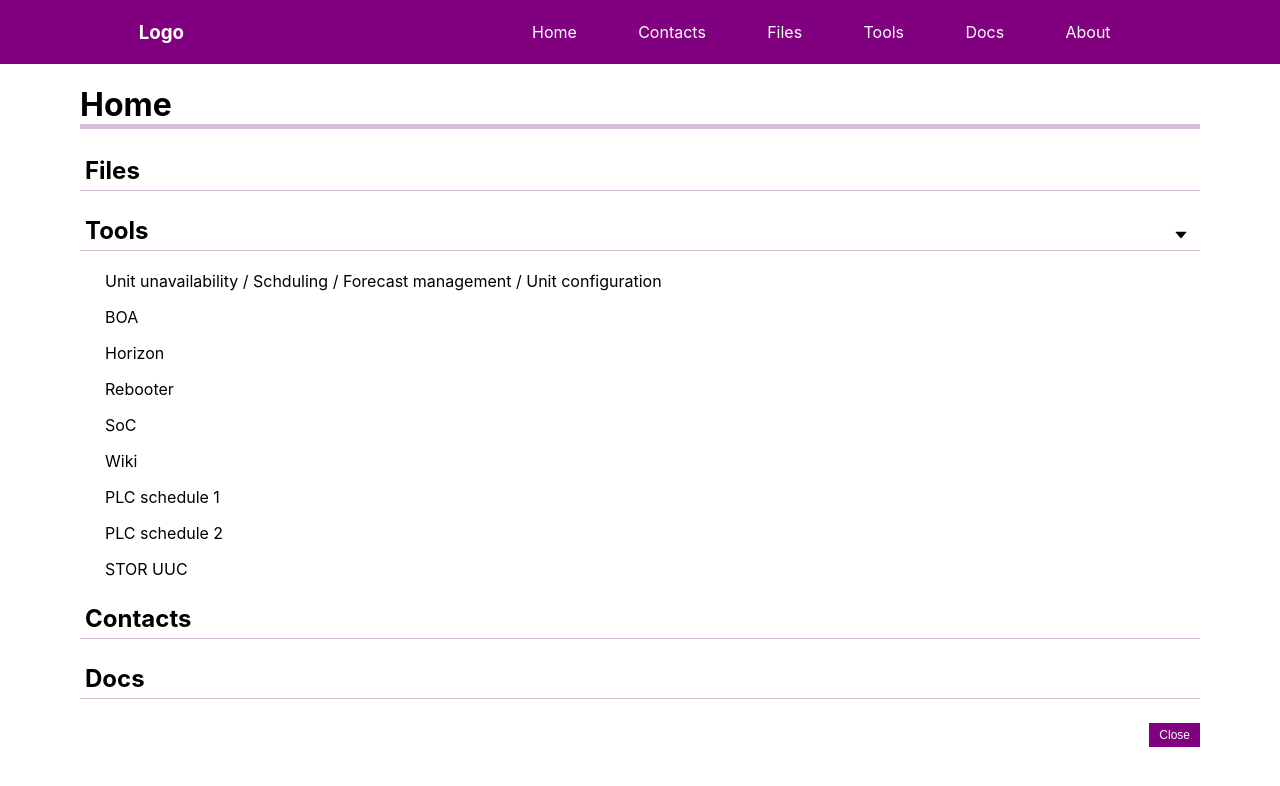
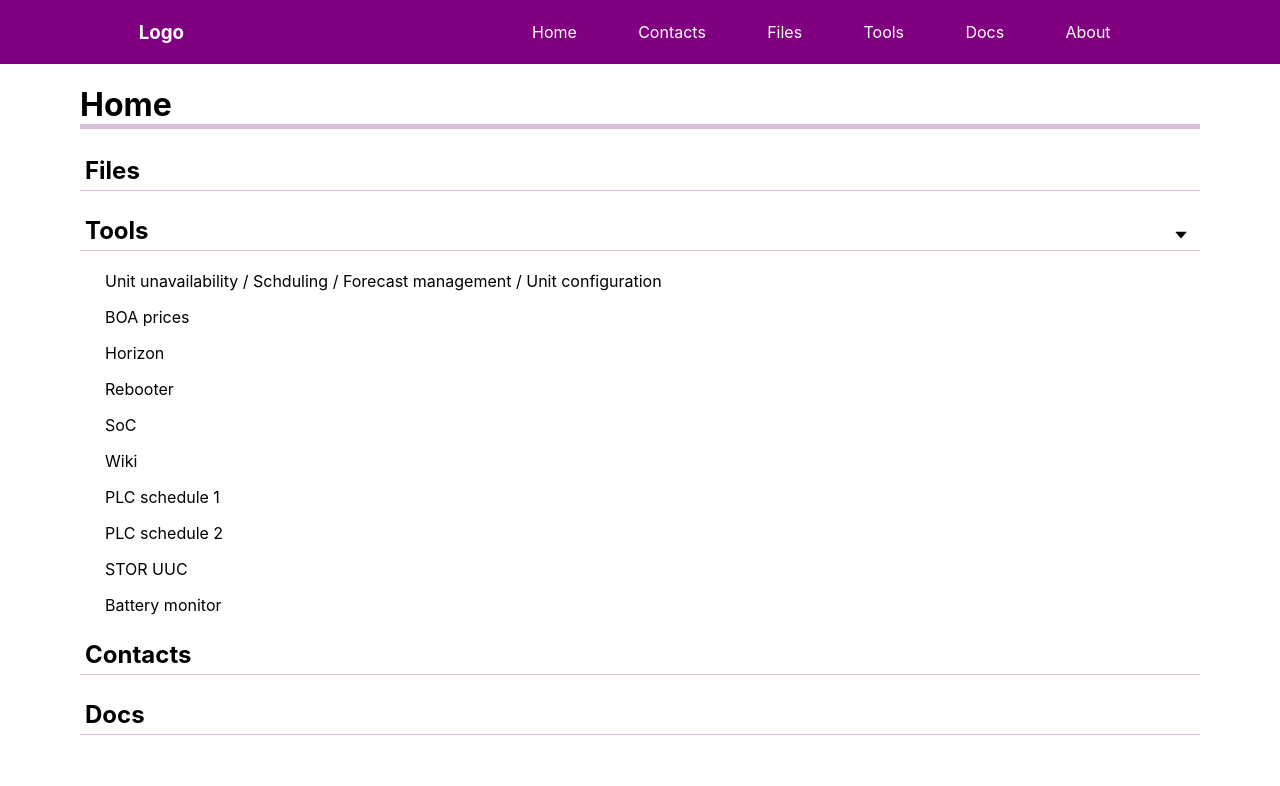
Before and after one commit to ypablo/system-operator-database, a React (Create React App) app: page / in a window 1280 px wide. Both pictures are taken after a click on the element "Tools". Shown: the top 786 px of the page. Built offline with nearby package versions, Linux system fonts and the light colour scheme.

Commit message:
Modify frames

```diff
--- a/src/components/Home/home.js
+++ b/src/components/Home/home.js
@@ -26,21 +26,25 @@ function Home() {
                         <button className="button-arrow-up" type="button" ><AiFillCaretUp/></button> }
                 </h2>
             </div>
-                {showLinks ? (
+                {showLinks ?
                 <div>
                      {showFrame ?
-                        ( <div>
+                        <div>
                             <button type="button" onClick={() => setFrame(!showFrame) } className="button-close">Close</button>
-                            <iframe title="Modal1" className="frames" src={"http://10.0.64.131:10080/unit_unavailability"}/>
-                        </div> ):
-                    <p className="frame-link" onClick={()=> setFrame(!showFrame)}>Unit unavailability / Schduling / Forecast management / Unit configuration</p>}
+                            <iframe title="Frame1" className="frames" src={"http://10.0.64.131:10080/unit_unavailability"}/>
+                        </div>
+                        :
+                        <p className="frame-link" onClick={()=> setFrame(!showFrame)}>
+                            Unit unavailability / Schduling / Forecast management / Unit configuration
+                        </p>
+                    }
 
 
 
                     <p>
                         <a style={navStyle}
                         href="http://reports.vm.martinenergy.local/~iainh/boa.py"
-                        target="_blank" rel="noopener noreferrer">BOA</a>
+                        target="_blank" rel="noopener noreferrer">BOA prices</a>
                     </p>
                     <p>
                         <a style={navStyle}
@@ -77,16 +81,25 @@ function Home() {
                         href="https://10.0.64.23/gp/uuc/"
                         target="_blank" rel="noopener noreferrer">STOR UUC</a>
                     </p>
-                </div>) : null }
+
+
+                    {showFrame ?
+                        <div>
+                            <button type="button" onClick={() => setFrame(!showFrame) } className="button-close">Close</button>
+                            <iframe title="Frame10" className="frames" src={"http://192.168.16.74:8888/"}/>
+                        </div>
+                        :
+                        <p className="frame-link" onClick={()=> setFrame(!showFrame)}>
+                            Battery monitor
+                        </p>
+                    }
+
+                </div>
+                :
+                null }
            <h2 className="home-subtitle">Contacts</h2>
            <h2 className="home-subtitle">Docs</h2>
 
-           <div>
-                <button type="button" onClick={() => setFrame(!showFrame) } className="button-close">Close</button>
-                {showFrame ? (
-                    <iframe title="Modal Embed" className="frames" src={"http://192.168.16.79/cgi-bin/gsm.pl"}/>
-                ): null}
-           </div>
         </div>
 
     )
```
